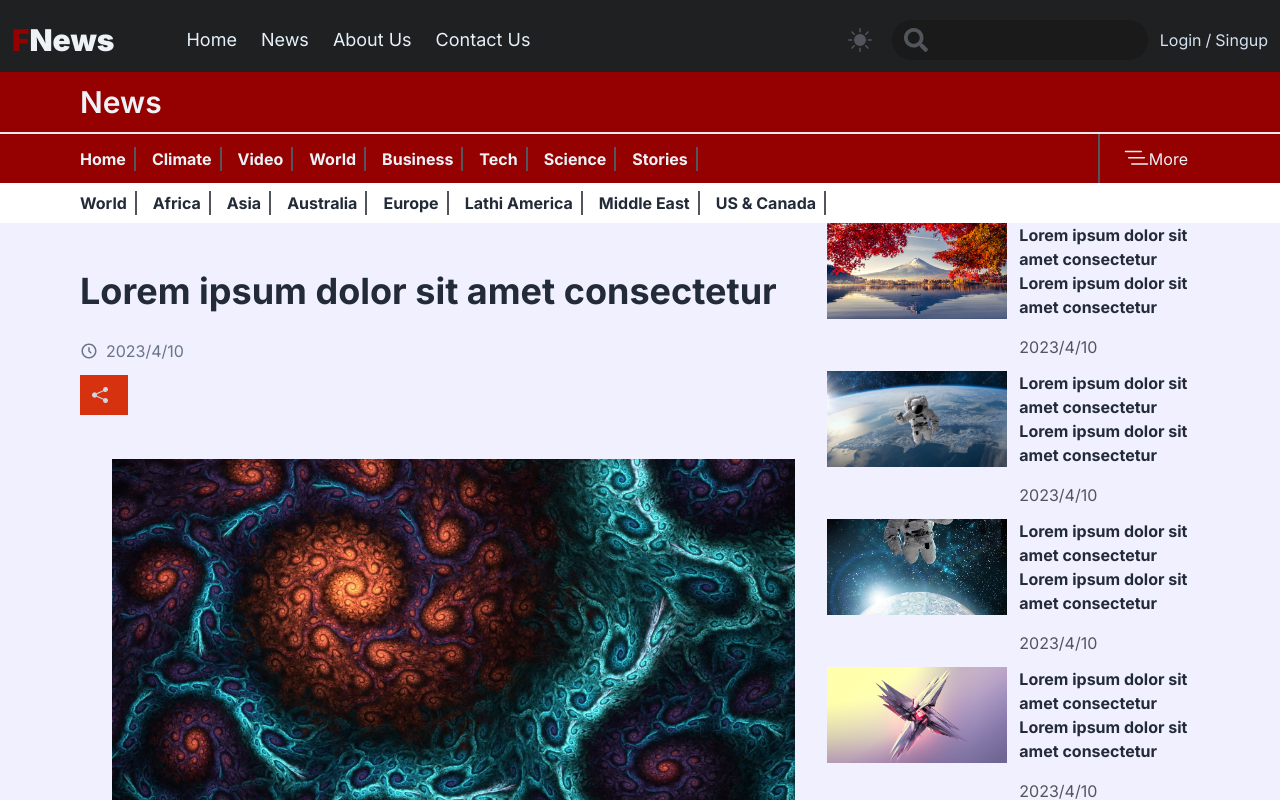
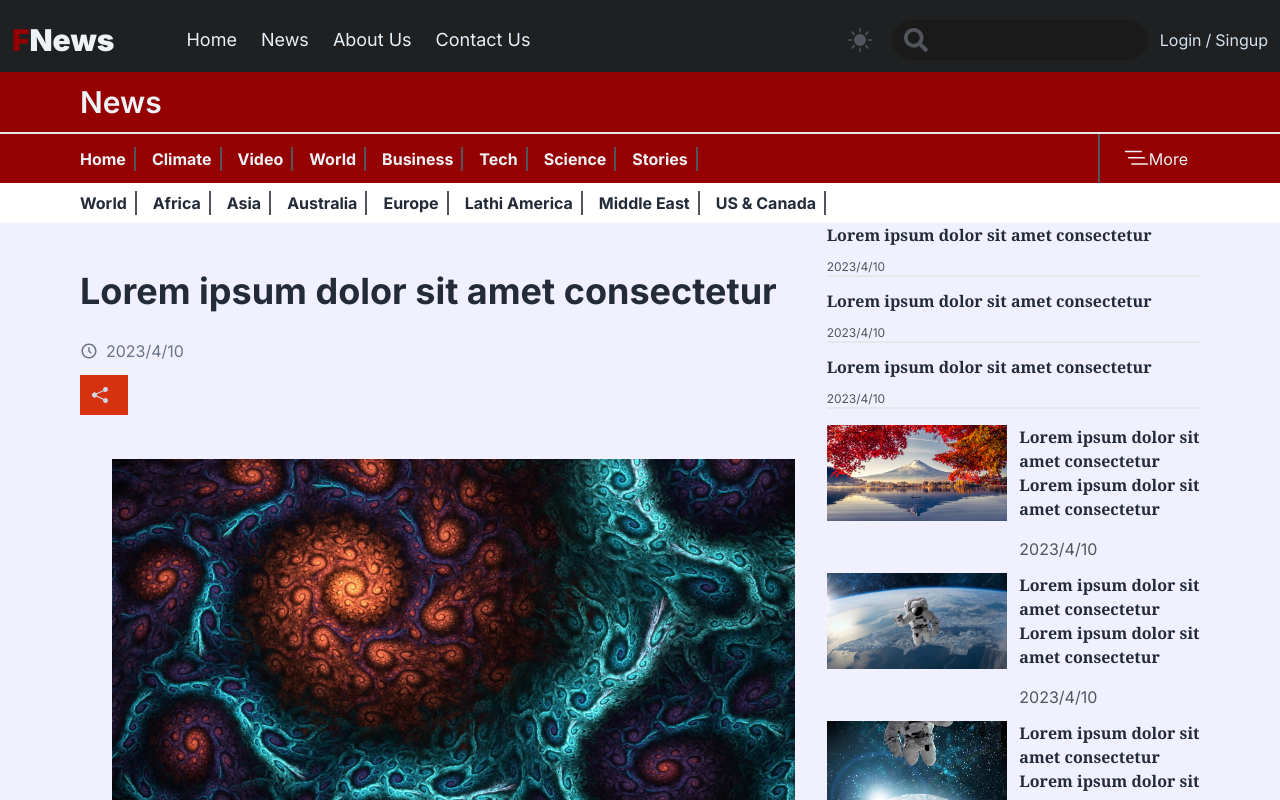
Before and after one commit to sdy2000/f-news, a React (Create React App) app: page /news/1 in a window 1280 px wide. Shown: the top 800 px of the page. Built offline with nearby package versions, Linux system fonts and the light colour scheme.

Commit message:
Create TopStoryCard component and updateNewsDetails

```diff
--- a/src/components/card/RecentNewsCard.jsx
+++ b/src/components/card/RecentNewsCard.jsx
@@ -9,7 +9,7 @@ const RecentNewsCard = ({ news }) => {
                 alt={news.title}
             />
             <div className='col-span-1 lg:col-span-3 flex flex-col justify-start items-start'>
-                <h4 className='text-p font-bold col-span-3'>
+                <h4 className='text-p font-semibold col-span-3 font-serif'>
                     {news.title}
                 </h4>
                 <span className='text-t mt-2 lg:mt-4'>
--- /dev/null
+++ b/src/components/card/TopStroryCard.jsx
@@ -0,0 +1,16 @@
+import React from 'react'
+
+const TopStroryCard = ({ story }) => {
+  return (
+    <div className='flex flex-col justify-start gap-3 border-b-2'>
+      <h4 className='text-p font-bold lg:font-extrabold font-serif'>
+        {story.title}
+      </h4>
+      <span className='text-t text-xs'>
+        {story.createDate}
+      </span>
+    </div>
+  )
+}
+
+export default TopStroryCard
--- a/src/components/index.js
+++ b/src/components/index.js
@@ -25,6 +25,7 @@ export { default as SocialBox } from './card/SocialBox'
 export { default as XsNewsCard } from './card/XsNewsCard'
 // // Card // //
 export { default as RecentNewsCard } from './card/RecentNewsCard'
+export { default as TopStroryCard } from './card/TopStroryCard'
 
 
 // // // // Scroll Bar // // // //
--- a/src/pages/home/NewsDetails.jsx
+++ b/src/pages/home/NewsDetails.jsx
@@ -1,5 +1,5 @@
 import React from 'react'
-import { PostDetailBar, RecentNewsCard } from '../../components'
+import { PostDetailBar, RecentNewsCard, TopStroryCard } from '../../components'
 import { PostDetail } from '../../parts'
 
 const news = {
@@ -14,23 +14,23 @@ const news = {
     description: '<div><h1>The Second Example</h1><p>The <strong>rat</strong> hates the <strong>cat</strong></p><p><i>This is something special</i></p><hr/><div><img src="http://localhost:3000/assets/img/img1.jpg" width="500"/></div> <hr/><h4>Just Another Heading</h4></div><div><h1>The Second Example</h1><p>The <strong>rat</strong> hates the <strong>cat</strong></p><p><i>This is something special</i></p><hr/><div></div> <hr/><h4>Just Another Heading</h4></div><div><h1>The Second Example</h1><p>The <strong>rat</strong> hates the <strong>cat</strong></p><p><i>This is something special</i></p><hr/><div></div> <hr/><h4>Just Another Heading</h4></div><div><h1>The Second Example</h1><p>The <strong>rat</strong> hates the <strong>cat</strong></p><p><i>This is something special</i></p><hr/><div><img src="http://localhost:3000/assets/img/img1.jpg" width="500"/></div> <hr/><h4>Just Another Heading</h4></div><div><h1>The Second Example</h1><p>The <strong>rat</strong> hates the <strong>cat</strong></p><p><i>This is something special</i></p><hr/><div></div> <hr/><h4>Just Another Heading</h4></div><div><h1>The Second Example</h1><p>The <strong>rat</strong> hates the <strong>cat</strong></p><p><i>This is something special</i></p><hr/><div></div> <hr/><h4>Just Another Heading</h4></div>',
 }
 
-// const topStores = [
-//     {
-//         newsId: 1,
-//         title: 'Lorem ipsum dolor sit amet consectetur',
-//         createDate: '2023/4/10',,
-//     },
-//     {
-//         newsId: 2,
-//         title: 'Lorem ipsum dolor sit amet consectetur',
-//         createDate: '2023/4/10',,
-//     },
-//     {
-//         newsId: 3,
-//         title: 'Lorem ipsum dolor sit amet consectetur',
-//         createDate: '2023/4/10',,
-//     },
-// ]
+const topStores = [
+    {
+        newsId: 1,
+        title: 'Lorem ipsum dolor sit amet consectetur',
+        createDate: '2023/4/10',
+    },
+    {
+        newsId: 2,
+        title: 'Lorem ipsum dolor sit amet consectetur',
+        createDate: '2023/4/10',
+    },
+    {
+        newsId: 3,
+        title: 'Lorem ipsum dolor sit amet consectetur',
+        createDate: '2023/4/10',
+    },
+]
 
 const recentNews = [
     {
@@ -105,12 +105,15 @@ const NewsDetails = () => {
                         <PostDetail news={news} />
                     </div>
 
-                    <div className='col-span-1 flex flex-col  items-center gap-4'>
-                        {/* {
-                            topStores.map(story => (
-                                <RecentNewsCard news={news} />
-                            ))
-                        } */}
+                    <div className='col-span-1 flex flex-col gap-4'>
+
+                        <div className='flex flex-col sm:flex-row lg:flex-col justify-around gap-3'>
+                            {
+                                topStores.map(story => (
+                                    <TopStroryCard story={story} key={story.newsId} />
+                                ))
+                            }
+                        </div>
 
                         <div className='grid grid-cols-2 sm:grid-cols-3 lg:grid-cols-1 gap-3'>
                             {
@@ -119,6 +122,7 @@ const NewsDetails = () => {
                                 ))
                             }
                         </div>
+
                     </div>
                 </div>
 
```
